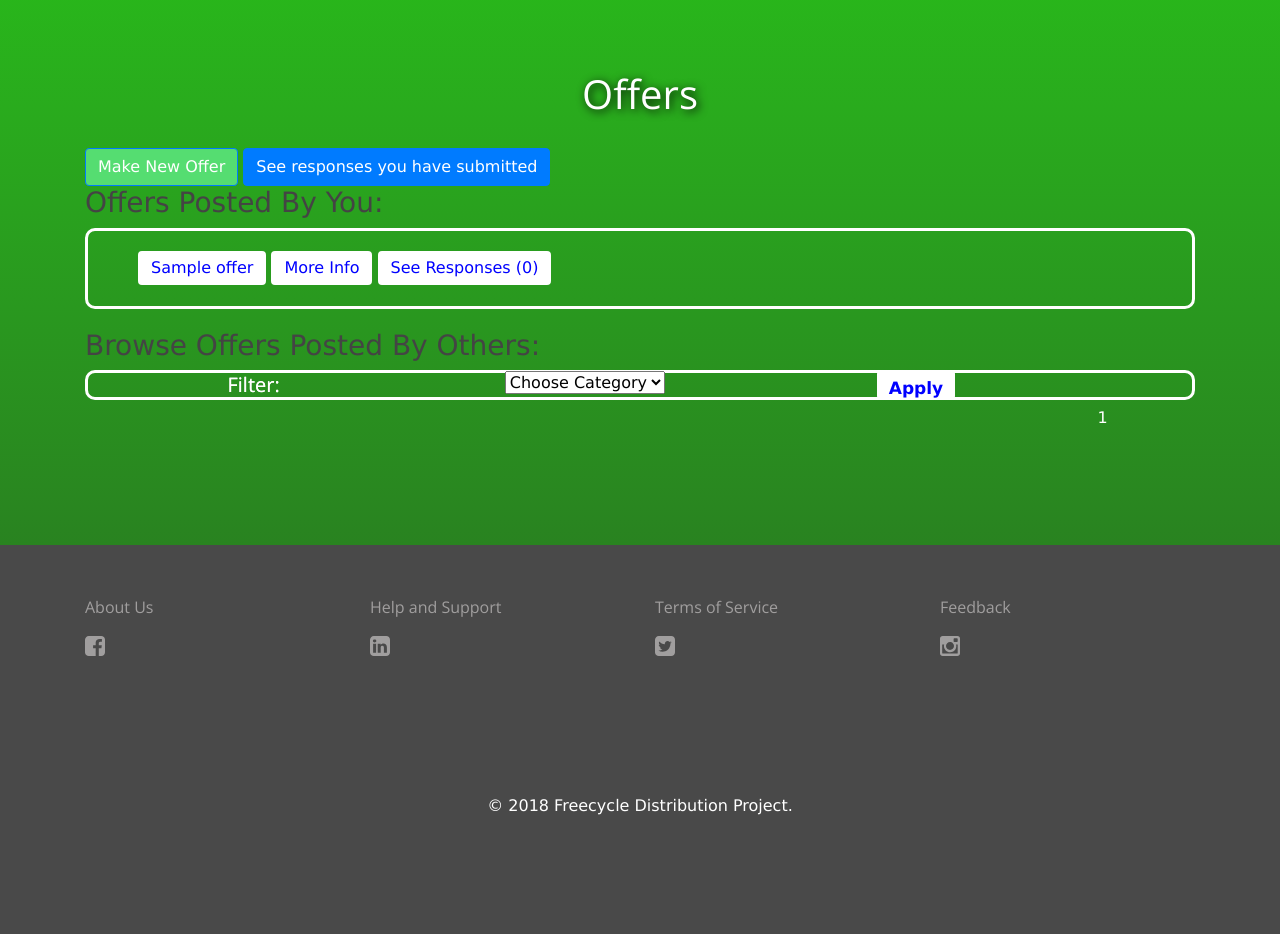
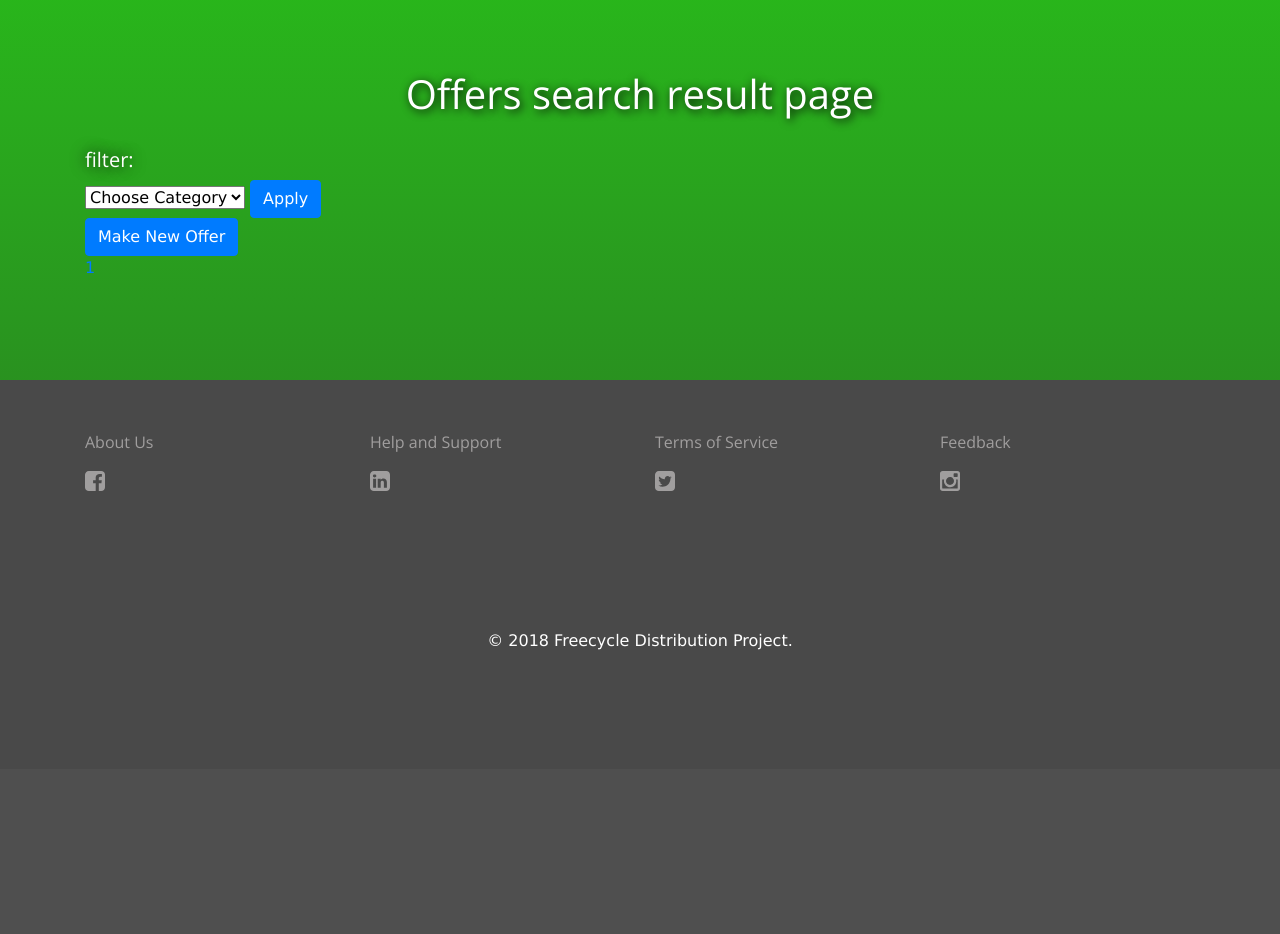
Before and after one commit to ontopoftheworld/freecycle-distribution-project, a Node server app: page /offers/sort in a window 1280 px wide. Shown: the part 92-1026 px from the top of the page. After the commit the page ends 742 px from the top, so only its background shows below. Run offline with Node 20, Linux system fonts and the light colour scheme; a user stored in the database is signed in; tables that the repository leaves empty hold one stand-in row (values such as "Sample post"); some libraries are stand-ins or nearby versions; some web fonts are replaced.

Commit message:
rebuild the search&sort function

```diff
--- a/routes/offers.js
+++ b/routes/offers.js
@@ -13,16 +13,11 @@ var Offer = require("../models/offers"),
 
 // Offers routes:
 router.get("/offers", isLoggedIn, function(req, res) {
-    var currentPage = req.query.pageChoose;
-    if(currentPage === undefined){
-        currentPage=1;
-    }
-
-    Offer.paginate({}, {page: currentPage, limit: 4 }, function(err, result) {
+    Offer.find({}, function(err, allOffers){
         if(err){
             console.log(err);
         } else {
-            res.render("offers", {offers: result.docs, pages: result.pages} );
+            res.render("offers", {offers: allOffers} );
         }
     });
 });
@@ -32,16 +27,17 @@ router.get("/offers/new", isLoggedIn, function(req, res) {
 });
 
 router.get("/offers/sort", isLoggedIn, function(req, res) {
+    var id = req.query.userId;
     var currentPage = req.query.pageChoose;
     if(currentPage === undefined){
         currentPage=1;
     }
     var sortCategory=req.query.category;
-    Offer.paginate({"category": sortCategory} ,{page: currentPage, limit: 4 }, function(err, result){
+    Offer.paginate({"author.id": {$ne: id}, "category": sortCategory} ,{page: currentPage, limit: 4}, function(err, result){
     if(err){
         console.log(err);
     } else {
-        res.render("offers", {offers: result.docs, pages: result.pages} );
+        res.render("offersSearch", {offers: result.docs, pages: result.pages, searchContent: null, sortCategory: sortCategory} );
     }
     });
 });
--- a/views/offers.ejs
+++ b/views/offers.ejs
@@ -1,18 +1,4 @@
 <% include partials/header %>
-
-<style>
-.pagination {
-    display: inline-block;
-}
-
-.pagination a {
-    color: white;
-    float: left;
-    padding: 8px 16px;
-    text-decoration: none;
-}
-</style>
-
     <div class="container">
         <h1>Offers</h1><a class="btn btn-primary" style="background-color:#55DD71;" href="/offers/new">Make New Offer</a>
         <a href="/response" class="btn btn-primary">See responses you have submitted</a>
@@ -41,13 +27,13 @@
 
         <h3>Browse Offers Posted By Others:</h3>
         <form action="/offers/sort" method="GET">
-
+            <input name="userId" type="hidden" value="<%= currentUser._id %>" >
             <div style="margin: 0px auto -50px auto;
-    border-radius: 10px;
-    border: solid white;
-    padding: 0px;height:30px;width:100%;">
+                border-radius: 10px;
+                border: solid white;
+                padding: 0px;height:30px;width:100%;">
 			<div id="otitle" style="display:block;float:left;text-align:center;width:30%;">
-            <h5 style="font-weight:500;text-shadow: 0px 0px;">Filter:</h5>
+                <h5 style="font-weight:500;text-shadow: 0px 0px;">Filter:</h5>
 			</div>
 			<div id="oselect" style="display:block;float:left;width:30%;text-align:center;margin:-2px 0px 0px 0px">
 			<select name="category">
@@ -86,12 +72,6 @@
             <% } %>
             <% }); %>
         </div>
-
-        <div class="pagination">
-            <%  for (i = 1; i <= pages; i++) { %>
-                <a href="/offers?pageChoose=<%= i %>"><%= i %></a>
-            <%  } %>
-        </div>
         </div>
 
     <script>
--- a/views/offersSearch.ejs
+++ b/views/offersSearch.ejs
@@ -1,11 +1,11 @@
 <% include partials/header %>
-
     <div class="container">
         <h1>Offers search result page</h1>
         <form action="/search/sort" method="GET">
-            <input name="searchType" type="hidden" value="<%= searchType %>">
+            <input name="searchType" type="hidden" value="offers">
             <input name="searchContent" type="hidden" value="<%= searchContent %>">
             <h5>filter:</h5>
+            <input name="userId" type="hidden" value="<%= currentUser._id %>" >
             <select name="category">
                 <option value="">Choose Category</option>
                 <option value="categoryA">categoryA</option>
@@ -20,6 +20,7 @@
         <a class="btn btn-primary" href="/offers/new">Make New Offer</a>
         <div id="offer">
             <% offers.forEach(function(offer){ %>
+                <% if(!(currentUser && offer.author.id.equals(currentUser._id))) { %>
 	              <div class="indivPost">
                     <span>
                         <h4><%= offer.title %></h4>
@@ -31,13 +32,28 @@
                     </span>
                     <p>
                         <a href="/offers/<%= offer._id %>" class="btn btn-primary">More Info</a>
-                        <% if(!(currentUser && offer.author.id.equals(currentUser._id))) { %>
                         <a href="/offers/<%= offer._id %>/response" class="btn btn-primary">Take on</a>
-                        <% } %>
                     </p>
 	              </div>
+                <% } %>
             <% }); %>
         </div>
+        <div class="pagination">
+            <%  for (i = 1; i <= pages; i++) { %>
+                <a href="/search/sort?searchType=offers&searchContent=<%= searchContent %>&category=<%= sortCategory %>&userId=<%= currentUser._id %>&pageChoose=<%= i %>"><%= i %></a>
+            <%  } %>
+        </div>
+        <% if(sortCategory!=null && sortCategory!=""){ %>
+            <div class="searchOnSort">
+                <form action="/search/sort" method="GET">
+                    <input name="searchType" type="hidden" value="offers" >
+                    <input name="category" type="hidden" value="<%= sortCategory %>" >
+                    <input name="userId" type="hidden" value="<%= currentUser._id %>" >
+                    <input name="searchContent" type="text" placeholder="Search on sort result" value="">
+                    <button type="submit">Search </button>
+                </form>
+            </div>
+        <% } %>
     </div>
 
     <script>
--- a/views/partials/header.ejs
+++ b/views/partials/header.ejs
@@ -52,6 +52,7 @@
                     </ul>
                 <span>
                     <form action="/search" id="searchForm" class="form-inline my-2 my-lg-0" method="GET">
+                        <input name="userId" type="hidden" value="<%= currentUser._id %>" >
                         <input class="form-control mr-sm-2" type="text" placeholder="Find Offers/Requests" aria-label="Search" name="seachContent" value="">
                         <label id="lbl"><input type="radio" class="check" value="requests" name="searchType" /><font color="grey">Requests</font></label>
                         <label id="lbl"><input id="radioc" type="radio" class="check" value="offers" name="searchType" /><font color="grey">Offers</font></label>
```
Also changed, not shown: routes/search.js (+70 -11 lines), routes/untitled.js (added, +45 -0 lines), 3 other files. Lines whose indentation alone changed are shown as unchanged.
